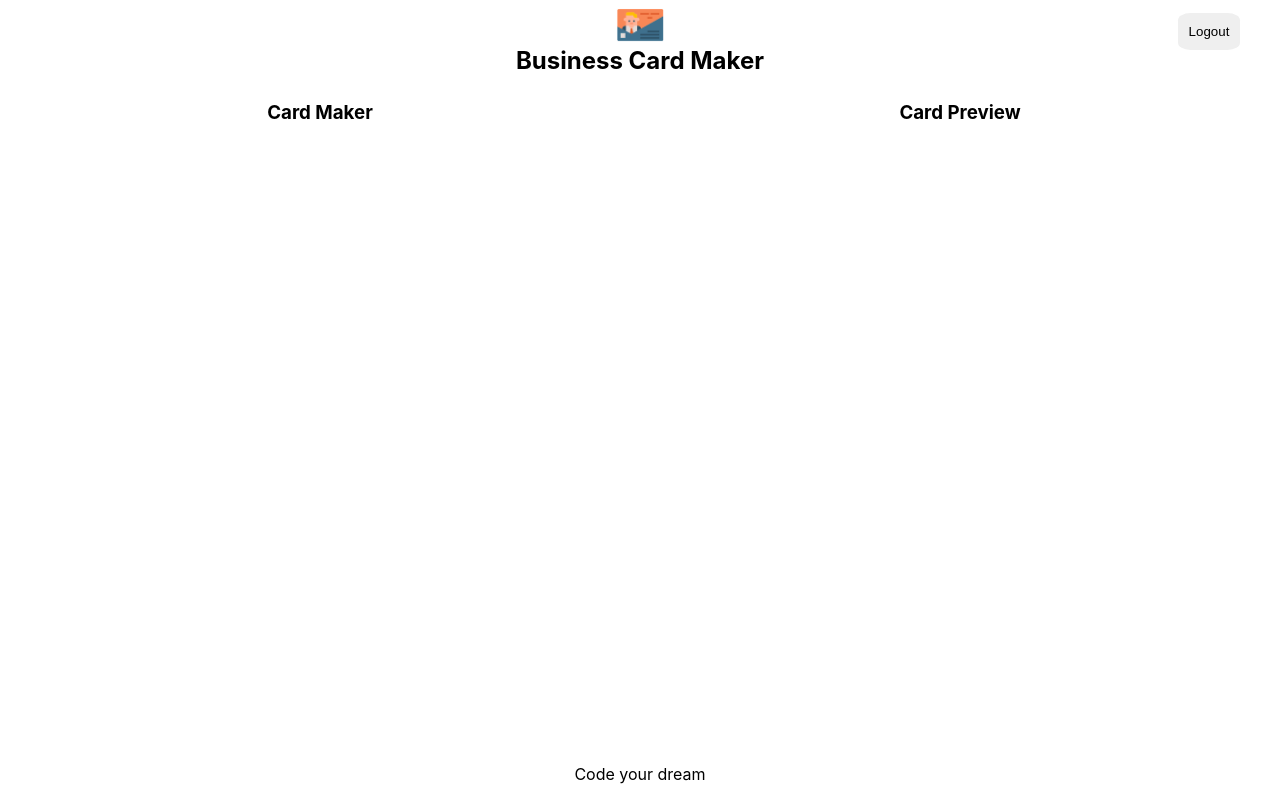
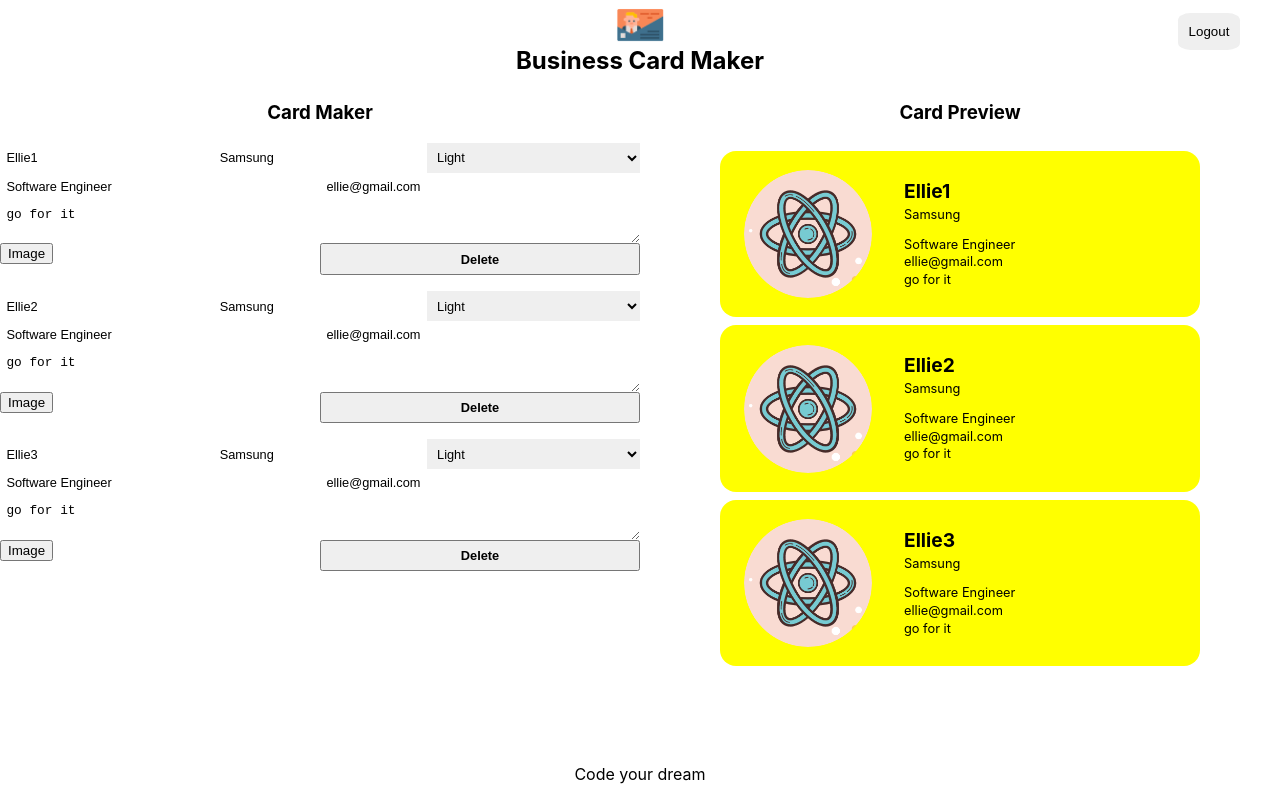
Before and after one commit to JeongYounHan/card-maker, a React (Create React App) app: page /maker in a window 1280 px wide. Built offline with nearby package versions, Linux system fonts and the light colour scheme; no server answers; sample sign-in values are in the browser's storage.

Commit message:
maker 페이지 ui 작업

```diff
--- /dev/null
+++ b/src/components/button/button.jsx
@@ -0,0 +1,10 @@
+import React from 'react';
+import styles from './button.module.css';
+
+const Button = ({ name, onClick }) => (
+  <button className={styles.button} onClick={onClick}>
+    {name}
+  </button>
+);
+
+export default Button;
--- /dev/null
+++ b/src/components/button/button.module.css
@@ -0,0 +1,15 @@
+@value makerWhite, makerGreen from '../../common/colors.css';
+
+.button {
+  background-color: makerGreen;
+  color: makerWhite;
+  font-weight: bold;
+  cursor: pointer;
+  padding: 0.5em;
+  flex: 1 1 50%;
+  font-size: 0.8rem;
+}
+
+.button:hover {
+  opacity: 0.8;
+}
--- /dev/null
+++ b/src/components/card/card.jsx
@@ -0,0 +1,45 @@
+import React from 'react';
+import styles from './card.module.css';
+
+const DEFAULT_IMAGE = '/images/default_logo.png';
+
+const Card = ({ card }) => {
+  const {
+    name,
+    company,
+    title,
+    email,
+    message,
+    theme,
+    fileName,
+    fileURL,
+  } = card;
+  const url = fileURL || DEFAULT_IMAGE;
+  return (
+    <li className={`${styles.card} ${getStyles(theme)}`}>
+      <img className={styles.avatar} src={url} alt="profile photo" />
+      <div className={styles.info}>
+        <h1 className={styles.name}>{name}</h1>
+        <p className={styles.company}>{company}</p>
+        <p className={styles.title}>{title}</p>
+        <p className={styles.email}>{email}</p>
+        <p className={styles.message}>{message}</p>
+      </div>
+    </li>
+  );
+};
+
+function getStyles(theme) {
+  switch (theme) {
+    case 'dark':
+      return styles.dark;
+    case 'light':
+      return styles.light;
+    case 'colorful':
+      return styles.colorful;
+    default:
+      throw new Error(`unknown theme: ${theme}`);
+  }
+}
+
+export default Card;
--- /dev/null
+++ b/src/components/card/card.module.css
@@ -0,0 +1,66 @@
+@value makerBlack, makerWhite, makerColorful, makerShadow, makerWheat from '../../common/colors.css';
+
+.card {
+  display: flex;
+  align-items: center;
+  width: 100%;
+  border-radius: 1em;
+  margin-bottom: 0.5em;
+  padding: 0.2em 0;
+  background-color: yellow;
+  box-shadow: 6px 6px 8px 0px makerShadow;
+  max-width: 30rem;
+}
+
+.card.dark {
+  background-color: makerBlack;
+  color: makerWhite;
+}
+
+.card.light {
+  background-color: makerWhite;
+  color: makerBlack;
+}
+.card.colorful {
+  background: makerColorful;
+}
+
+.avatar {
+  width: 10em;
+  height: 10em;
+  padding: 1em;
+  margin-left: 0.5em;
+  margin-right: 1em;
+  border-radius: 50%;
+}
+
+.info {
+  width: 100%;
+}
+
+.name,
+.company,
+.title,
+.email,
+.message {
+  margin: 0;
+  font-size: 0.8rem;
+  margin-bottom: 0.2em;
+}
+
+.name {
+  font-size: 1.2rem;
+}
+
+.company {
+  margin-bottom: 1em;
+}
+
+.company::after {
+  content: '';
+  display: block;
+  width: 90%;
+  height: 2px;
+  background-color: makerWheat;
+  transform: translateY(0.5em);
+}
--- /dev/null
+++ b/src/components/card_edit_form/card_edit_form.jsx
@@ -0,0 +1,43 @@
+import React from 'react';
+import styles from './card_edit_form.module.css';
+import Button from '../button/button';
+import ImageFileInput from '../image_file_input/image_file_input';
+
+const CardEditForm = ({ card }) => {
+  const {
+    name,
+    company,
+    title,
+    email,
+    message,
+    theme,
+    fileName,
+    fileURL,
+  } = card;
+  const onSubmit = () => {};
+  return (
+    <form className={styles.form}>
+      <input className={styles.input} type="text" name="name" value={name} />
+      <input
+        className={styles.input}
+        type="text"
+        name="company"
+        value={company}
+      />
+      <select className={styles.select} name="theme" value={theme}>
+        <option value="light">Light</option>
+        <option value="dark">Dark</option>
+        <option value="colorful">Colorful</option>
+      </select>
+      <input className={styles.input} type="text" name="title" value={title} />
+      <input className={styles.input} type="text" name="email" value={email} />
+      <textarea className={styles.textarea} name="message" value={message} />
+      <div className={styles.fileInput}>
+        <ImageFileInput />
+      </div>
+      <Button name="Delete" onClick={onSubmit} />
+    </form>
+  );
+};
+
+export default CardEditForm;
--- /dev/null
+++ b/src/components/card_edit_form/card_edit_form.module.css
@@ -0,0 +1,45 @@
+@value makerBlack, makerWhite from '../../common/colors.css';
+
+.form {
+  display: flex;
+  width: 100%;
+  flex-wrap: wrap;
+  border-top: 1px solid makerBlack;
+  border-left: 1px solid makerBlack;
+  margin-bottom: 1em;
+}
+
+.input,
+.textarea,
+.select,
+.button,
+.fileInput {
+  font-size: 0.8rem;
+  width: 100%;
+  border: 0;
+  padding: 0.5em;
+  border-bottom: 1px solid makerBlack;
+  border-right: 1px solid makerBlack;
+  background: makerWhite;
+}
+
+.input,
+.select {
+  flex: 1 1 30%;
+}
+
+.fileInput {
+  padding: 0;
+  flex: 1 1 50%;
+}
+
+.input:focus,
+.textarea:focus,
+.select:focus,
+.button:focus {
+  outline: 0;
+}
+
+.textarea {
+  flex-basis: 100%;
+}
--- a/src/components/editor/editor.jsx
+++ b/src/components/editor/editor.jsx
@@ -1,10 +1,14 @@
 import React from "react";
+import CardEditorForm from "../card_edit_form/card_edit_form";
 import styles from "./editor.module.css";
 
-const Editor = (props) => {
+const Editor = ({ cards }) => {
   return (
     <section className={styles.editor}>
       <h1 className={styles.title}>Card Maker</h1>
+      {cards.map((card) => (
+        <CardEditorForm key={card.id} card={card} />
+      ))}
     </section>
   );
 };
--- /dev/null
+++ b/src/components/image_file_input/image_file_input.jsx
@@ -0,0 +1,6 @@
+import React from 'react';
+import styles from './image_file_input.module.css';
+
+const ImageFileInput = props => <button>Image</button>;
+
+export default ImageFileInput;
--- a/src/components/maker/maker.jsx
+++ b/src/components/maker/maker.jsx
@@ -1,4 +1,5 @@
 import React from "react";
+import { useState } from "react";
 import { useEffect } from "react";
 import { useNavigate } from "react-router-dom";
 import Editor from "../editor/editor";
@@ -8,6 +9,41 @@
 import styles from "./maker.module.css";
 
 const Maker = ({ authService }) => {
+  const [cards, setCards] = useState([
+    {
+      id: "1",
+      name: "Ellie1",
+      company: "Samsung",
+      theme: "light",
+      title: "Software Engineer",
+      email: "ellie@gmail.com",
+      message: "go for it",
+      fileName: "ellie",
+      fileURL: "",
+    },
+    {
+      id: "2",
+      name: "Ellie2",
+      company: "Samsung",
+      theme: "light",
+      title: "Software Engineer",
+      email: "ellie@gmail.com",
+      message: "go for it",
+      fileName: "ellie",
+      fileURL: "",
+    },
+    {
+      id: "3",
+      name: "Ellie3",
+      company: "Samsung",
+      theme: "light",
+      title: "Software Engineer",
+      email: "ellie@gmail.com",
+      message: "go for it",
+      fileName: "ellie",
+      fileURL: "",
+    },
+  ]);
   const navigate = useNavigate();
   const goToMaker = () => {
     navigate("/");
@@ -26,8 +62,8 @@
     <section className={styles.maker}>
       <Header onLogout={onLogout} />
       <div className={styles.container}>
-        <Editor />
-        <Preview />
+        <Editor cards={cards} />
+        <Preview cards={cards} />
       </div>
       <Footer />
     </section>
--- a/src/components/preview/preview.jsx
+++ b/src/components/preview/preview.jsx
@@ -1,12 +1,16 @@
 import React from "react";
+import Card from "../card/card";
 import styles from "./preview.module.css";
 
-const Preview = (props) => {
-  return (
-    <section className={styles.preview}>
-      <h1 className={styles.title}>Card Preview</h1>
-    </section>
-  );
-};
+const Preview = ({ cards }) => (
+  <section className={styles.preview}>
+    <h1 className={styles.title}>Card Preview</h1>
+    <ul className={styles.cards}>
+      {cards.map((card) => (
+        <Card key={card.id} card={card} />
+      ))}
+    </ul>
+  </section>
+);
 
 export default Preview;
--- a/src/components/preview/preview.module.css
+++ b/src/components/preview/preview.module.css
@@ -10,3 +10,12 @@
   margin-bottom: 1em;
   color: makerGreen;
 }
+
+.cards {
+  width: 100%;
+  height: 100%;
+  padding: 0.5em 2em;
+  display: flex;
+  flex-direction: column;
+  align-items: center;
+}
```
Also changed, not shown: src/components/image_file_input/image_file_input.module.css (added).
